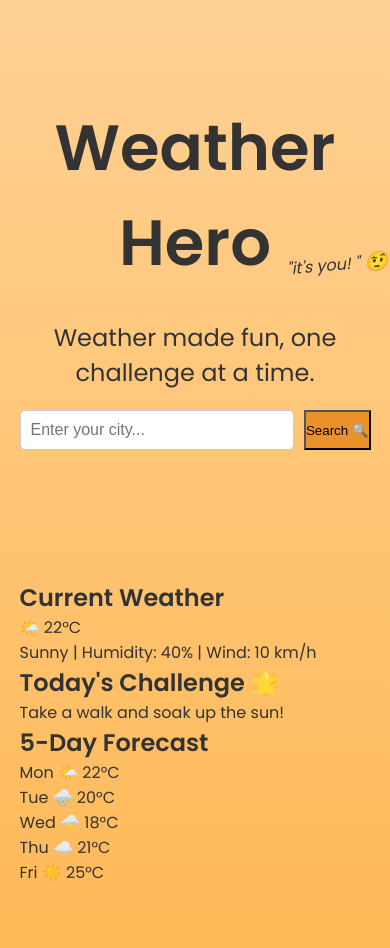
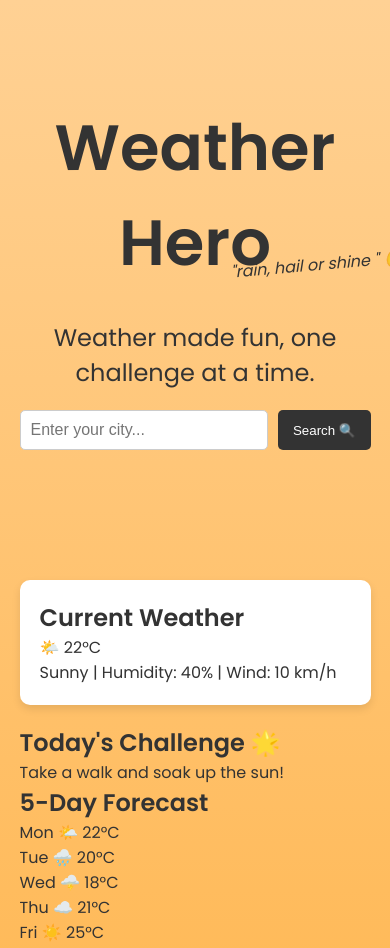
Before and after one commit to j4ke-m4loney/weather-hero-app, a plain HTML site: page index.html in a window 390 px wide. Shown: the top 948 px of the page. Drawn offline with Linux system fonts and the light colour scheme.

Commit message:
Added search button styling and responsive elements

```diff
--- a/index.html
+++ b/index.html
@@ -15,7 +15,7 @@
   <!-- Header -->
   <header>
     <h1>Weather Hero</h1>
-    <span class="title-comment">"it's you! "<span class="emoji">🤨</span></span>
+    <span class="title-comment">"rain, hail or shine "<span class="emoji">🤨</span></span>
     <p class="tagline">Weather made fun, one challenge at a time.</p>
     <div class="search-container">
       <input type="text" id="cityInput" placeholder="Enter your city...">
--- a/style.css
+++ b/style.css
@@ -44,7 +44,7 @@ h1 {
   bottom: 200px;
   /* Adjust to move below the title */
   left: 50%;
-  transform: translateX(90%) translateY(100%) rotate(-5deg);
+  transform: translateX(90%) translateY(200%) rotate(-5deg);
   font-size: 1rem;
   font-style: italic;
   color: #333333;
@@ -84,5 +84,43 @@ input[type="text"] {
 }
 
 .search-button {
-  background-color: #EB912B;
+  background-color: #333333;
+  color: white;
+  border: none;
+  padding: 10px 15px;
+  border-radius: 5px;
+  cursor: pointer;
+  transition: background-color 0.3s ease, transform 0.2s ease;
 }
+
+button:hover {
+  background-color: black;
+  transform: scale(1.05);
+}
+
+/* Current Weather  */
+
+#current-weather {
+  background-color: white;
+  padding: 20px;
+  border-radius: 10px;
+  box-shadow: 0 4px 8px rgba(0, 0, 0, 0.1);
+  margin-bottom: 20px;
+}
+
+
+/* Responsive Design */
+
+@media(max-width: 640px) {
+  .title-comment {
+    transform: translateX(30%) translateY(100%) rotate(-5deg);
+    /* border: 2px solid black; */
+  }
+}
+
+@media(max-width: 740px) {
+  .title-comment {
+    transform: translateX(20%) translateY(100%) rotate(-5deg);
+    /* border: 2px solid black; */
+  }
+}
```
